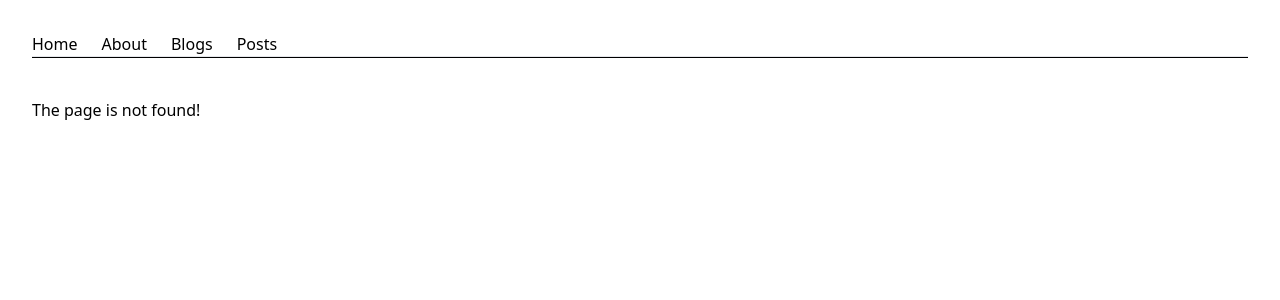
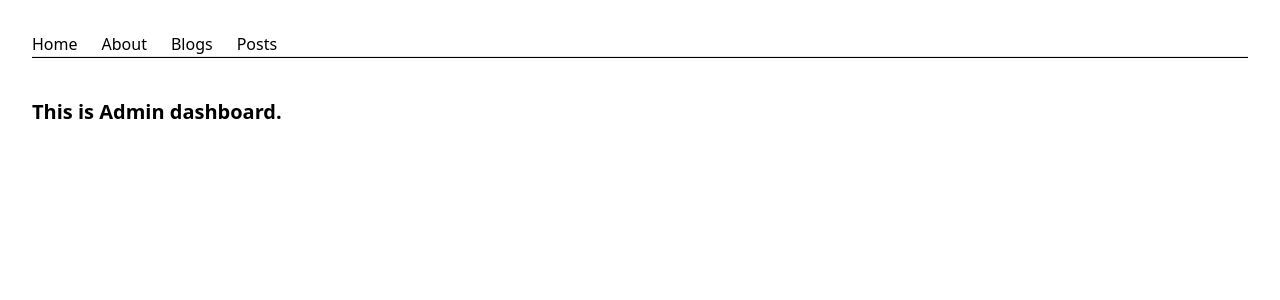
Before and after one commit to byteFarhan/Explore-NextJS, a Next.js app: page /adminDashboard in a window 1280 px wide. Before the commit this address had no page. Shown: the top 300 px of the page. Built offline with nearby package versions, Linux system fonts and the light colour scheme.

Commit message:
explore Group Routing in nextJS.

```diff
--- /dev/null
+++ b/app/(dashbord)/adminDashboard/page.jsx
@@ -0,0 +1,11 @@
+import React from "react";
+
+const AdminDashboard = () => {
+  return (
+    <div>
+      <h1 className="text-xl font-bold">This is Admin dashboard.</h1>
+    </div>
+  );
+};
+
+export default AdminDashboard;
--- /dev/null
+++ b/app/(dashbord)/userDashboard/page.jsx
@@ -0,0 +1,11 @@
+import React from "react";
+
+const UserDashboard = () => {
+  return (
+    <div>
+      <h1 className="text-xl font-bold">This is user dashboard.</h1>
+    </div>
+  );
+};
+
+export default UserDashboard;
```
